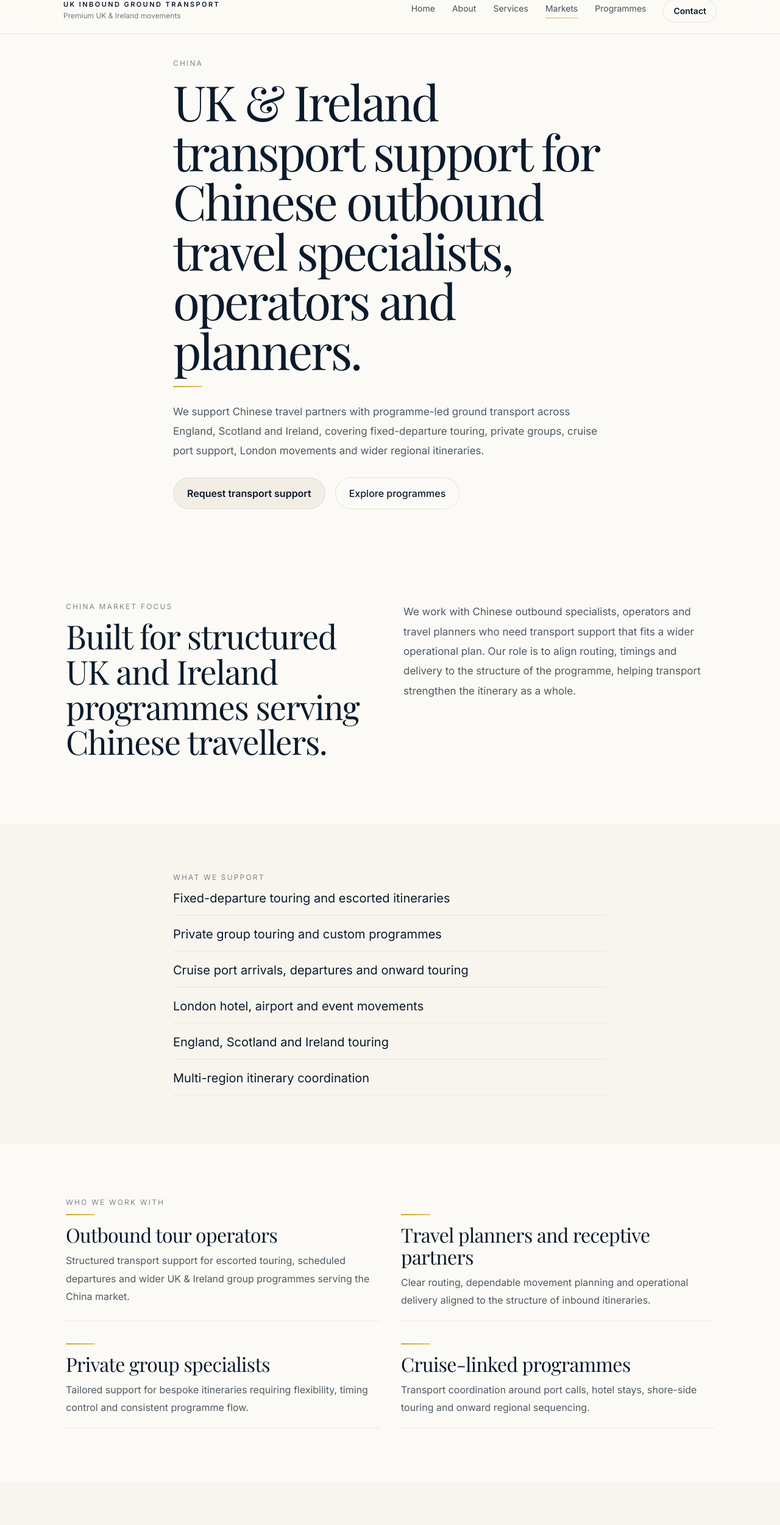
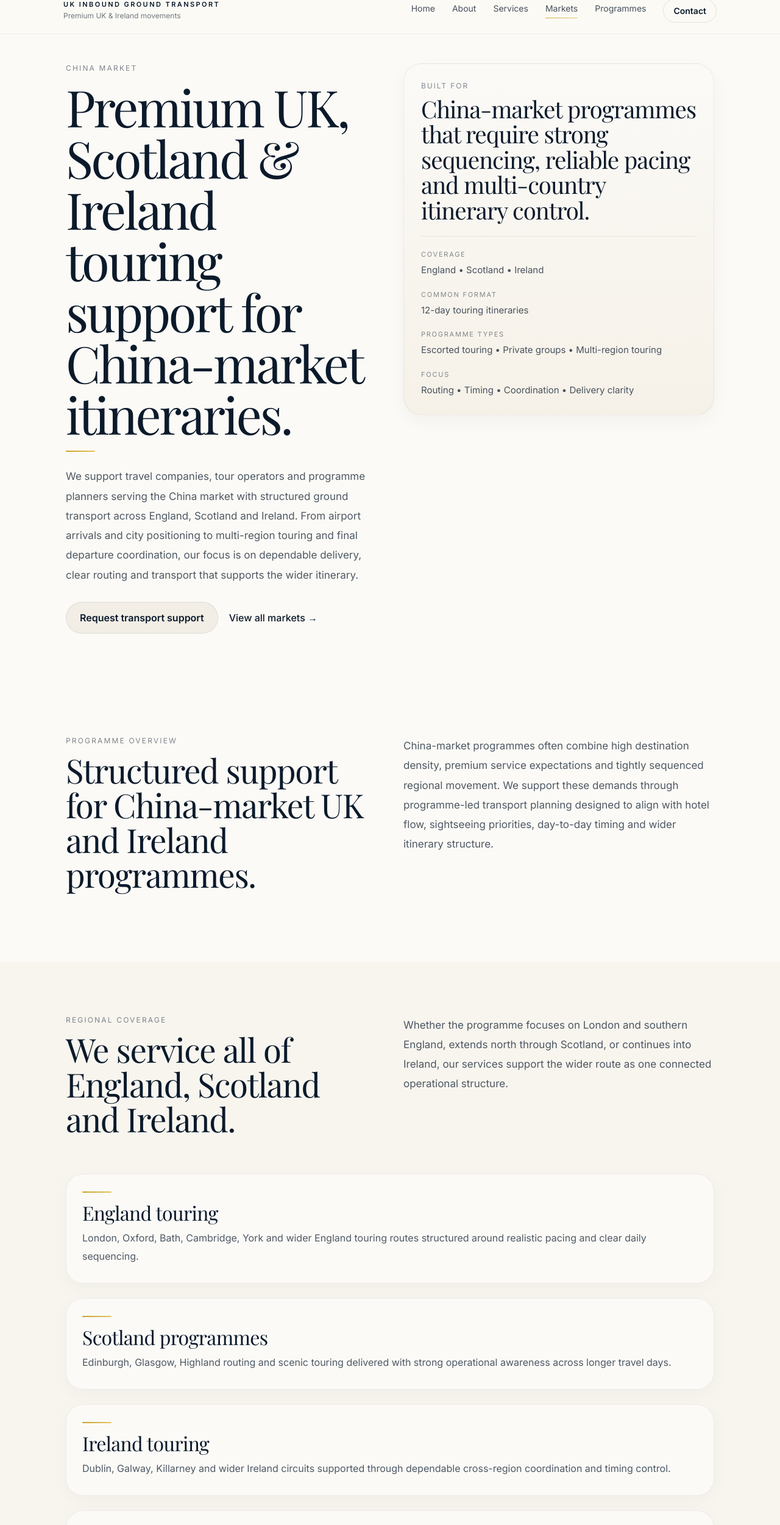
Before and after one commit to kandiahtk-crypto/Project-, a Next.js app: page /markets/china in a window 1280 px wide. Shown: the part 20-2521 px from the top of the page at 61% size. Built offline with nearby package versions, Linux system fonts and the light colour scheme; a web font is replaced by a local one.

Commit message:
Update page.tsx

```diff
--- a/src/app/markets/china/page.tsx
+++ b/src/app/markets/china/page.tsx
@@ -6,22 +6,14 @@ const pageUrl = "https://www.ukinboundgroundtransport.com/markets/china";
 export const metadata: Metadata = {
   title: "China Market | UK Inbound Ground Transport",
   description:
-    "Specialist UK & Ireland ground transport support for Chinese outbound travel specialists, operators and planners. Fixed-departure touring, private groups, cruise port support, London movements and multi-region itineraries.",
-  keywords: [
-    "UK transport for Chinese tour operators",
-    "UK inbound transport China market",
-    "UK and Ireland touring transport China",
-    "UK DMC transport support",
-    "UK group transport logistics",
-    "cruise port transport UK",
-  ],
+    "Premium UK, Scotland and Ireland ground transport support for China-market itineraries, including 12-day touring programmes, airport arrivals, regional routing and multi-country programme delivery.",
   alternates: {
     canonical: "/markets/china",
   },
   openGraph: {
     title: "China Market | UK Inbound Ground Transport",
     description:
-      "Programme-led UK & Ireland transport support for Chinese travel partners.",
+      "Structured transport support for China-market UK, Scotland and Ireland itineraries, including 12-day touring formats.",
     url: pageUrl,
     siteName: "UK Inbound Ground Transport",
     locale: "en_GB",
@@ -29,109 +21,191 @@ export const metadata: Metadata = {
   },
 };
 
-const supportItems = [
-  "Fixed-departure touring and escorted itineraries",
-  "Private group touring and custom programmes",
-  "Cruise port arrivals, departures and onward touring",
-  "London hotel, airport and event movements",
-  "England, Scotland and Ireland touring",
-  "Multi-region itinerary coordination",
-];
-
-const sectors = [
+const supportAreas = [
   {
-    title: "Outbound tour operators",
-    text: "Structured transport support for escorted touring, scheduled departures and wider UK & Ireland group programmes serving the China market.",
+    title: "England touring",
+    text: "London, Oxford, Bath, Cambridge, York and wider England touring routes structured around realistic pacing and clear daily sequencing.",
   },
   {
-    title: "Travel planners and receptive partners",
-    text: "Clear routing, dependable movement planning and operational delivery aligned to the structure of inbound itineraries.",
+    title: "Scotland programmes",
+    text: "Edinburgh, Glasgow, Highland routing and scenic touring delivered with strong operational awareness across longer travel days.",
   },
   {
-    title: "Private group specialists",
-    text: "Tailored support for bespoke itineraries requiring flexibility, timing control and consistent programme flow.",
+    title: "Ireland touring",
+    text: "Dublin, Galway, Killarney and wider Ireland circuits supported through dependable cross-region coordination and timing control.",
   },
   {
-    title: "Cruise-linked programmes",
-    text: "Transport coordination around port calls, hotel stays, shore-side touring and onward regional sequencing.",
+    title: "UK & Ireland combinations",
+    text: "Multi-country programmes linking England, Scotland and Ireland within one itinerary, with transport aligned to the wider programme flow.",
   },
 ];
 
-const chinaJsonLd = {
-  "@context": "https://schema.org",
-  "@type": "Service",
-  name: "UK and Ireland ground transport support for Chinese travel partners",
-  provider: {
-    "@type": "Organization",
-    name: "Evershine Transport Limited",
-    alternateName: "UK Inbound Ground Transport",
-    url: "https://www.ukinboundgroundtransport.com",
+const itineraryDays = [
+  {
+    day: "Day 1",
+    title: "Arrival in London",
+    text: "Airport arrivals, hotel transfers and initial programme positioning across London.",
   },
-  areaServed: ["China", "United Kingdom", "Ireland"],
-  serviceType: [
-    "UK inbound transport services",
-    "UK and Ireland touring transport",
-    "Cruise port transport support",
-    "Group transport coordination",
-  ],
-  url: pageUrl,
-};
+  {
+    day: "Day 2",
+    title: "London touring",
+    text: "Full-day city programme covering major visitor points with coordinated timing and urban routing.",
+  },
+  {
+    day: "Day 3",
+    title: "London – Oxford – Bath",
+    text: "Transition from gateway city touring into classic England heritage routing.",
+  },
+  {
+    day: "Day 4",
+    title: "Bath – Stratford-upon-Avon – York",
+    text: "Structured inland routing across heritage destinations with realistic journey pacing.",
+  },
+  {
+    day: "Day 5",
+    title: "York – Edinburgh",
+    text: "Northern England to Scotland transition requiring clear timing and well-managed movement flow.",
+  },
+  {
+    day: "Day 6",
+    title: "Edinburgh touring",
+    text: "Capital-city programme work with local touring, hotel coordination and controlled timing.",
+  },
+  {
+    day: "Day 7",
+    title: "Edinburgh – Highlands route",
+    text: "Longer Scotland touring day with scenic routing and operational discipline.",
+  },
+  {
+    day: "Day 8",
+    title: "Scotland continuation",
+    text: "Regional touring and onward programme progression with realistic route planning.",
+  },
+  {
+    day: "Day 9",
+    title: "Scotland – Ireland connection",
+    text: "Flight or ferry transition into Ireland with coordinated transfer handling.",
+  },
+  {
+    day: "Day 10",
+    title: "Dublin – Galway routing",
+    text: "Ireland touring progression from gateway entry into broader regional programme flow.",
+  },
+  {
+    day: "Day 11",
+    title: "Ireland touring circuit",
+    text: "Western or southern Ireland day touring with strong timing and route awareness.",
+  },
+  {
+    day: "Day 12",
+    title: "Departure transfer",
+    text: "Final hotel positioning and departure movement aligned to flight or onward travel requirements.",
+  },
+];
+
+const servicePoints = [
+  "Airport arrivals and departure coordination",
+  "London hotel positioning and city touring",
+  "England heritage routing",
+  "Scotland touring and Highland programmes",
+  "Ireland touring circuits",
+  "Cross-border UK & Ireland itinerary flow",
+  "Escorted touring series and private groups",
+  "Programme-led support across longer touring durations",
+];
 
 export default function ChinaMarketPage() {
   return (
     <main>
-      <script
-        type="application/ld+json"
-        dangerouslySetInnerHTML={{ __html: JSON.stringify(chinaJsonLd) }}
-      />
-
       <section style={heroSection}>
-        <div style={containerNarrow}>
-          <p style={eyebrow}>China</p>
+        <div style={containerWide}>
+          <div style={heroGrid} className="split-grid">
+            <div>
+              <p style={eyebrow}>China market</p>
 
               <h1 style={heroTitle}>
-            UK &amp; Ireland transport support for Chinese outbound travel
-            specialists, operators and planners.
+                Premium UK, Scotland &amp; Ireland touring support for
+                China-market itineraries.
               </h1>
 
               <div style={divider} />
 
               <p style={heroText}>
-            We support Chinese travel partners with programme-led ground
-            transport across England, Scotland and Ireland, covering
-            fixed-departure touring, private groups, cruise port support,
-            London movements and wider regional itineraries.
+                We support travel companies, tour operators and programme
+                planners serving the China market with structured ground
+                transport across England, Scotland and Ireland. From airport
+                arrivals and city positioning to multi-region touring and final
+                departure coordination, our focus is on dependable delivery,
+                clear routing and transport that supports the wider itinerary.
               </p>
 
               <div style={heroActions}>
                 <a href="/contact" style={primaryButton}>
                   Request transport support
                 </a>
-            <a href="/programmes" style={secondaryButton}>
-              Explore programmes
+                <a href="/markets" style={secondaryLink}>
+                  View all markets →
                 </a>
+              </div>
+            </div>
+
+            <div style={heroPanel} className="luxury-card">
+              <p style={panelEyebrow}>Built for</p>
+              <h2 style={heroPanelTitle}>
+                China-market programmes that require strong sequencing, reliable
+                pacing and multi-country itinerary control.
+              </h2>
+
+              <div style={heroPanelDivider} />
+
+              <div style={heroPanelGrid}>
+                <div>
+                  <p style={metaHeading}>Coverage</p>
+                  <p style={metaText}>England • Scotland • Ireland</p>
+                </div>
+
+                <div>
+                  <p style={metaHeading}>Common format</p>
+                  <p style={metaText}>12-day touring itineraries</p>
+                </div>
+
+                <div>
+                  <p style={metaHeading}>Programme types</p>
+                  <p style={metaText}>
+                    Escorted touring • Private groups • Multi-region touring
+                  </p>
+                </div>
+
+                <div>
+                  <p style={metaHeading}>Focus</p>
+                  <p style={metaText}>
+                    Routing • Timing • Coordination • Delivery clarity
+                  </p>
+                </div>
+              </div>
+            </div>
           </div>
         </div>
       </section>
 
       <section style={section}>
-        <div style={container}>
-          <div style={splitGrid} className="split-grid">
+        <div style={containerWide}>
+          <div style={introSplit} className="split-grid">
             <div>
-              <p style={sectionLabel}>China market focus</p>
+              <p style={sectionLabel}>Programme overview</p>
               <h2 style={sectionTitle}>
-                Built for structured UK and Ireland programmes serving Chinese
-                travellers.
+                Structured support for China-market UK and Ireland programmes.
               </h2>
             </div>
 
             <div>
               <p style={sectionText}>
-                We work with Chinese outbound specialists, operators and travel
-                planners who need transport support that fits a wider
-                operational plan. Our role is to align routing, timings and
-                delivery to the structure of the programme, helping transport
-                strengthen the itinerary as a whole.
+                China-market programmes often combine high destination density,
+                premium service expectations and tightly sequenced regional
+                movement. We support these demands through programme-led
+                transport planning designed to align with hotel flow,
+                sightseeing priorities, day-to-day timing and wider itinerary
+                structure.
               </p>
             </div>
           </div>
@@ -139,56 +213,109 @@ export default function ChinaMarketPage() {
       </section>
 
       <section style={sectionSoft}>
-        <div style={containerNarrow}>
-          <p style={sectionLabel}>What we support</p>
+        <div style={containerWide}>
+          <div style={introSplit} className="split-grid">
+            <div>
+              <p style={sectionLabel}>Regional coverage</p>
+              <h2 style={sectionTitle}>
+                We service all of England, Scotland and Ireland.
+              </h2>
+            </div>
 
-          <ul style={supportList}>
-            {supportItems.map((item) => (
-              <li key={item} style={supportItem}>
-                {item}
-              </li>
-            ))}
-          </ul>
+            <div>
+              <p style={sectionText}>
+                Whether the programme focuses on London and southern England,
+                extends north through Scotland, or continues into Ireland, our
+                services support the wider route as one connected operational
+                structure.
+              </p>
             </div>
-      </section>
+          </div>
 
-      <section style={section}>
-        <div style={container}>
-          <p style={sectionLabel}>Who we work with</p>
-
-          <div style={featureGrid} className="feature-grid">
-            {sectors.map((item) => (
-              <article key={item.title} style={featureCard}>
-                <div style={accentLine} />
-                <h2 style={featureTitle}>{item.title}</h2>
-                <p style={featureText}>{item.text}</p>
+          <div style={cardGrid}>
+            {supportAreas.map((item) => (
+              <article key={item.title} style={card} className="luxury-card">
+                <div style={cardAccent} />
+                <h3 style={cardTitle}>{item.title}</h3>
+                <p style={cardText}>{item.text}</p>
               </article>
             ))}
           </div>
         </div>
       </section>
 
-      <section style={sectionSoft}>
-        <div style={container}>
-          <div style={splitGrid} className="split-grid">
+      <section style={section}>
+        <div style={containerWide}>
+          <div style={introSplit} className="split-grid">
             <div>
-              <p style={sectionLabel}>Why this matters</p>
+              <p style={sectionLabel}>Example itinerary</p>
               <h2 style={sectionTitle}>
-                A programme is only as strong as the reliability of its
-                movements.
+                Typical 12-day England, Scotland &amp; Ireland itinerary
+                structure.
               </h2>
             </div>
 
             <div>
               <p style={sectionText}>
-                UK and Ireland itineraries for Chinese clients often involve
-                multiple regions, fixed timings and strong service expectations.
-                We help support that complexity through structured routing,
-                dependable sequencing and programme-level transport
-                coordination.
+                A 12-day itinerary is a strong format for buyers seeking broad
+                regional coverage across the British Isles. These programmes
+                need realistic journey times, clear country-to-country
+                transitions and well-managed day sequencing so the itinerary
+                remains commercially workable and operationally smooth.
               </p>
             </div>
           </div>
+
+          <div style={itineraryList}>
+            {itineraryDays.map((item) => (
+              <div key={item.day} style={itineraryItem}>
+                <div style={itineraryDay}>{item.day}</div>
+                <div>
+                  <h3 style={itineraryTitle}>{item.title}</h3>
+                  <p style={itineraryText}>{item.text}</p>
+                </div>
+              </div>
+            ))}
+          </div>
+        </div>
+      </section>
+
+      <section style={sectionSoft}>
+        <div style={containerWide}>
+          <div style={introSplit} className="split-grid">
+            <div>
+              <p style={sectionLabel}>What we support</p>
+              <h2 style={sectionTitle}>
+                Transport support aligned to the structure of the itinerary.
+              </h2>
+            </div>
+
+            <div>
+              <div style={serviceList}>
+                {servicePoints.map((item) => (
+                  <div key={item} style={serviceItem}>
+                    {item}
+                  </div>
+                ))}
+              </div>
+            </div>
+          </div>
+        </div>
+      </section>
+
+      <section style={section}>
+        <div style={containerNarrow}>
+          <p style={sectionLabel}>Why this matters</p>
+          <h2 style={sectionTitle}>
+            China-market programmes need more than simple vehicle supply.
+          </h2>
+          <p style={sectionText}>
+            Our role is to support the operational flow of the programme by
+            aligning routing, timing, regional transitions and service delivery
+            to the shape of the itinerary. That helps maintain programme
+            structure across England, Scotland and Ireland without losing pace,
+            clarity or guest experience.
+          </p>
         </div>
       </section>
 
@@ -197,20 +324,21 @@ export default function ChinaMarketPage() {
           <p style={sectionLabel}>Start a conversation</p>
 
           <h2 style={ctaTitle}>
-            Planning a UK or Ireland programme for Chinese clients?
+            Planning a 12-day China-market itinerary across the UK and Ireland?
           </h2>
 
           <p style={sectionText}>
-            Tell us about your route structure, timings, port calls and service
-            requirements, and we’ll help shape the right transport support.
+            Tell us about your route, arrival points, programme structure and
+            delivery priorities. We will help shape a transport approach that
+            supports the full itinerary across England, Scotland and Ireland.
           </p>
 
           <div style={ctaActions}>
             <a href="/contact" style={primaryButton}>
               Contact us
             </a>
-            <a href="/services" style={linkButton}>
-              View services →
+            <a href="/markets" style={secondaryLink}>
+              View all markets →
             </a>
           </div>
         </div>
@@ -219,7 +347,7 @@ export default function ChinaMarketPage() {
   );
 }
 
-const container: CSSProperties = {
+const containerWide: CSSProperties = {
   maxWidth: 1120,
   margin: "0 auto",
   padding: "0 28px",
@@ -232,32 +360,32 @@ const containerNarrow: CSSProperties = {
 };
 
 const heroSection: CSSProperties = {
-  padding: "40px 0 64px",
+  padding: "48px 0 72px",
 };
 
 const section: CSSProperties = {
-  padding: "88px 0",
+  padding: "96px 0",
 };
 
 const sectionSoft: CSSProperties = {
-  padding: "80px 0",
+  padding: "88px 0",
   background: "#F8F5EF",
 };
 
 const ctaSection: CSSProperties = {
-  padding: "72px 0 48px",
+  padding: "88px 0 48px",
 };
 
-const splitGrid: CSSProperties = {
+const heroGrid: CSSProperties = {
   display: "grid",
   gap: 40,
   alignItems: "start",
 };
 
-const featureGrid: CSSProperties = {
+const introSplit: CSSProperties = {
   display: "grid",
-  gridTemplateColumns: "1fr",
-  gap: 36,
+  gap: 40,
+  alignItems: "start",
 };
 
 const eyebrow: CSSProperties = {
@@ -279,8 +407,8 @@ const sectionLabel: CSSProperties = {
 const heroTitle: CSSProperties = {
   margin: "14px 0 16px",
   maxWidth: 760,
-  fontSize: "clamp(2.6rem, 7vw, 5rem)",
-  lineHeight: 1.02,
+  fontSize: "clamp(2.7rem, 7vw, 5.2rem)",
+  lineHeight: 1.01,
   letterSpacing: "-0.04em",
   fontWeight: 400,
   fontFamily: "var(--font-serif)",
@@ -291,7 +419,7 @@ const sectionTitle: CSSProperties = {
   margin: "0 0 18px",
   maxWidth: 760,
   fontSize: "clamp(2rem, 5vw, 3.4rem)",
-  lineHeight: 1.06,
+  lineHeight: 1.05,
   letterSpacing: "-0.025em",
   fontWeight: 400,
   fontFamily: "var(--font-serif)",
@@ -302,7 +430,7 @@ const ctaTitle: CSSProperties = {
   margin: "0 0 18px",
   maxWidth: 760,
   fontSize: "clamp(2rem, 5vw, 3.2rem)",
-  lineHeight: 1.06,
+  lineHeight: 1.05,
   letterSpacing: "-0.025em",
   fontWeight: 400,
   fontFamily: "var(--font-serif)",
@@ -319,7 +447,7 @@ const divider: CSSProperties = {
 
 const heroText: CSSProperties = {
   margin: 0,
-  maxWidth: 700,
+  maxWidth: 720,
   fontSize: 17,
   lineHeight: 1.9,
   color: "rgba(11, 26, 43, 0.72)",
@@ -336,8 +464,17 @@ const sectionText: CSSProperties = {
 const heroActions: CSSProperties = {
   marginTop: 28,
   display: "flex",
-  gap: 16,
+  gap: 18,
   flexWrap: "wrap",
+  alignItems: "center",
+};
+
+const ctaActions: CSSProperties = {
+  marginTop: 26,
+  display: "flex",
+  gap: 18,
+  flexWrap: "wrap",
+  alignItems: "center",
 };
 
 const primaryButton: CSSProperties = {
@@ -354,78 +491,152 @@ const primaryButton: CSSProperties = {
   border: "1px solid rgba(11, 26, 43, 0.08)",
 };
 
-const secondaryButton: CSSProperties = {
+const secondaryLink: CSSProperties = {
+  textDecoration: "none",
+  color: "#0B1A2B",
+  fontWeight: 500,
   display: "inline-flex",
   alignItems: "center",
-  justifyContent: "center",
-  minHeight: 52,
-  padding: "0 22px",
-  borderRadius: 999,
-  background: "transparent",
-  color: "#0B1A2B",
-  textDecoration: "none",
-  fontWeight: 500,
-  border: "1px solid rgba(11, 26, 43, 0.10)",
+  gap: 6,
 };
 
-const supportList: CSSProperties = {
-  listStyle: "none",
-  padding: 0,
-  margin: 0,
-  display: "grid",
-  gap: 16,
+const heroPanel: CSSProperties = {
+  padding: "28px",
+  borderRadius: 30,
+  background: "linear-gradient(180deg, #FBFAF7 0%, #F6F1E8 100%)",
+  border: "1px solid rgba(11, 26, 43, 0.06)",
+  boxShadow: "0 10px 30px rgba(11, 26, 43, 0.04)",
 };
 
-const supportItem: CSSProperties = {
-  fontSize: 20,
-  lineHeight: 1.5,
-  borderBottom: "1px solid rgba(11, 26, 43, 0.08)",
-  paddingBottom: 12,
+const panelEyebrow: CSSProperties = {
+  margin: "0 0 10px",
+  fontSize: 12,
+  letterSpacing: "0.16em",
+  textTransform: "uppercase",
+  color: "rgba(11, 26, 43, 0.5)",
+};
+
+const heroPanelTitle: CSSProperties = {
+  margin: 0,
+  fontSize: "clamp(1.8rem, 3vw, 2.5rem)",
+  lineHeight: 1.08,
+  letterSpacing: "-0.025em",
+  fontWeight: 400,
+  fontFamily: "var(--font-serif)",
   color: "#0B1A2B",
 };
 
-const featureCard: CSSProperties = {
-  minWidth: 0,
-  paddingBottom: 18,
-  borderBottom: "1px solid rgba(11, 26, 43, 0.08)",
+const heroPanelDivider: CSSProperties = {
+  height: 1,
+  margin: "22px 0",
+  background: "rgba(11, 26, 43, 0.08)",
 };
 
-const accentLine: CSSProperties = {
+const heroPanelGrid: CSSProperties = {
+  display: "grid",
+  gap: 20,
+};
+
+const metaHeading: CSSProperties = {
+  margin: "0 0 6px",
+  fontSize: 11,
+  letterSpacing: "0.16em",
+  textTransform: "uppercase",
+  color: "rgba(11, 26, 43, 0.5)",
+};
+
+const metaText: CSSProperties = {
+  margin: 0,
+  fontSize: 15,
+  lineHeight: 1.7,
+  color: "rgba(11, 26, 43, 0.74)",
+};
+
+const cardGrid: CSSProperties = {
+  marginTop: 44,
+  display: "grid",
+  gap: 24,
+};
+
+const card: CSSProperties = {
+  padding: "28px 26px",
+  borderRadius: 28,
+  background: "#FBFAF7",
+  border: "1px solid rgba(11, 26, 43, 0.06)",
+  boxShadow: "0 8px 30px rgba(11, 26, 43, 0.03)",
+};
+
+const cardAccent: CSSProperties = {
   width: 48,
   height: 2,
   borderRadius: 999,
-  marginBottom: 14,
+  marginBottom: 16,
   background: "linear-gradient(90deg, #C9A227 0%, #E3C565 100%)",
 };
 
-const featureTitle: CSSProperties = {
+const cardTitle: CSSProperties = {
   margin: "0 0 10px",
-  fontSize: "clamp(1.5rem, 4vw, 2rem)",
-  lineHeight: 1.12,
+  fontSize: "clamp(1.6rem, 3vw, 2rem)",
+  lineHeight: 1.08,
   fontWeight: 400,
   letterSpacing: "-0.02em",
   fontFamily: "var(--font-serif)",
   color: "#0B1A2B",
 };
 
-const featureText: CSSProperties = {
+const cardText: CSSProperties = {
   margin: 0,
-  maxWidth: 520,
   fontSize: 16,
   lineHeight: 1.85,
   color: "rgba(11, 26, 43, 0.72)",
 };
 
-const ctaActions: CSSProperties = {
-  marginTop: 26,
-  display: "flex",
-  gap: 20,
-  flexWrap: "wrap",
-  alignItems: "center",
+const itineraryList: CSSProperties = {
+  marginTop: 42,
+  display: "grid",
+  gap: 22,
 };
 
-const linkButton: CSSProperties = {
-  textDecoration: "none",
+const itineraryItem: CSSProperties = {
+  display: "grid",
+  gridTemplateColumns: "88px 1fr",
+  gap: 20,
+  paddingBottom: 18,
+  borderBottom: "1px solid rgba(11,26,43,0.08)",
+};
+
+const itineraryDay: CSSProperties = {
+  fontSize: 12,
+  letterSpacing: "0.18em",
+  textTransform: "uppercase",
+  color: "rgba(11,26,43,0.5)",
+  paddingTop: 6,
+};
+
+const itineraryTitle: CSSProperties = {
+  margin: "0 0 6px",
+  fontSize: "clamp(1.3rem, 3vw, 1.6rem)",
+  fontFamily: "var(--font-serif)",
   color: "#0B1A2B",
-  fontWeight: 500,
+  fontWeight: 400,
 };
+
+const itineraryText: CSSProperties = {
+  margin: 0,
+  fontSize: 16,
+  lineHeight: 1.8,
+  color: "rgba(11,26,43,0.7)",
+};
+
+const serviceList: CSSProperties = {
+  display: "grid",
+  gap: 18,
+};
+
+const serviceItem: CSSProperties = {
+  paddingBottom: 14,
+  borderBottom: "1px solid rgba(11,26,43,0.08)",
+  fontSize: 18,
+  lineHeight: 1.7,
+  color: "#0B1A2B",
+};
```
Lines whose indentation alone changed are shown as unchanged.
